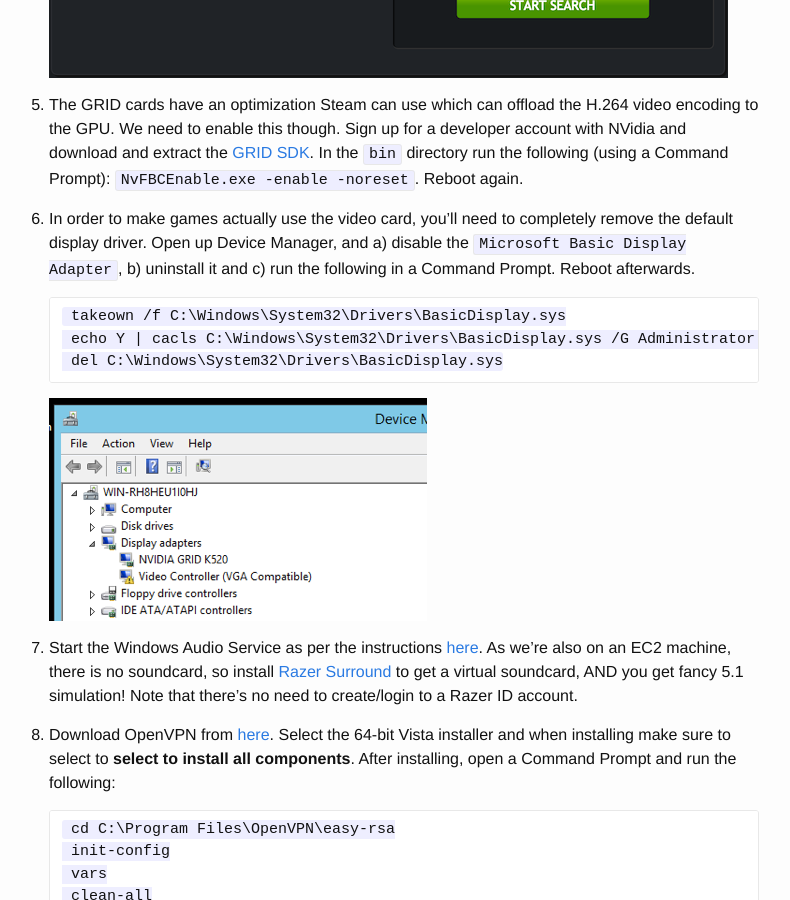
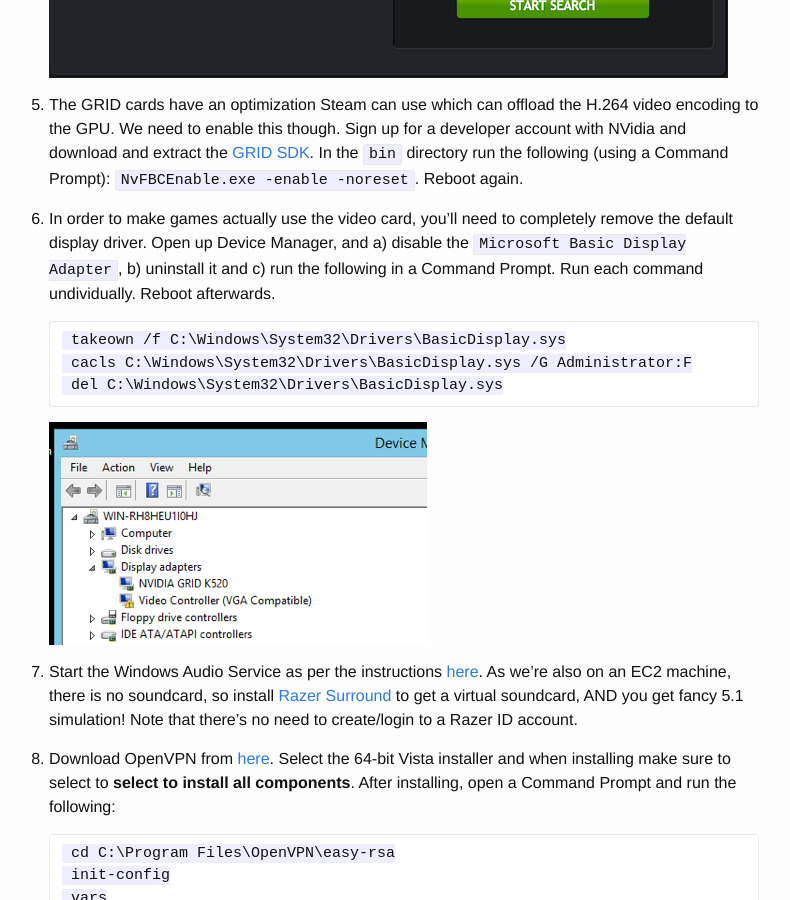
Before and after one commit to lg/lg.io, a Jekyll site: the page built from _posts/2015-07-05-revised-and-much-faster-run-your-own-highend-cloud-gaming-service-on-ec2.markdown, in a window 1280 px wide and 900 px high, scrolled down 2652 px. Shown: the whole window, without its empty margins (251-1041 px from the left). Built offline with Jekyll 4.4.1, drawn with Linux system fonts in a browser that asks for light colours; comment, search, counter and statistics services are not loaded.

Commit message:
fixed an "echo Y" pipe that doesn't reliably work in the gaming article

```diff
--- a/_posts/2015-07-05-revised-and-much-faster-run-your-own-highend-cloud-gaming-service-on-ec2.markdown
+++ b/_posts/2015-07-05-revised-and-much-faster-run-your-own-highend-cloud-gaming-service-on-ec2.markdown
@@ -50,10 +50,10 @@ You're looking at **$0.53/hr** to play games this way. Not too bad. That's aroun
 
 1. The GRID cards have an optimization Steam can use which can offload the H.264 video encoding to the GPU. We need to enable this though. Sign up for a developer account with NVidia and download and extract the [GRID SDK](https://developer.nvidia.com/grid-app-game-streaming). In the `bin` directory run the following (using a Command Prompt): `NvFBCEnable.exe -enable -noreset`. Reboot again.
 
-1. In order to make games actually use the video card, you'll need to completely remove the default display driver. Open up Device Manager, and a) disable the `Microsoft Basic Display Adapter`, b) uninstall it and c) run the following in a Command Prompt. Reboot afterwards.
+1. In order to make games actually use the video card, you'll need to completely remove the default display driver. Open up Device Manager, and a) disable the `Microsoft Basic Display Adapter`, b) uninstall it and c) run the following in a Command Prompt. Run each command undividually. Reboot afterwards.
 
 		takeown /f C:\Windows\System32\Drivers\BasicDisplay.sys
-		echo Y | cacls C:\Windows\System32\Drivers\BasicDisplay.sys /G Administrator:F
+		cacls C:\Windows\System32\Drivers\BasicDisplay.sys /G Administrator:F
 		del C:\Windows\System32\Drivers\BasicDisplay.sys
 
 	![Only the NVIDIA GRID K520](/assets/onlyonedevice.png)
```
